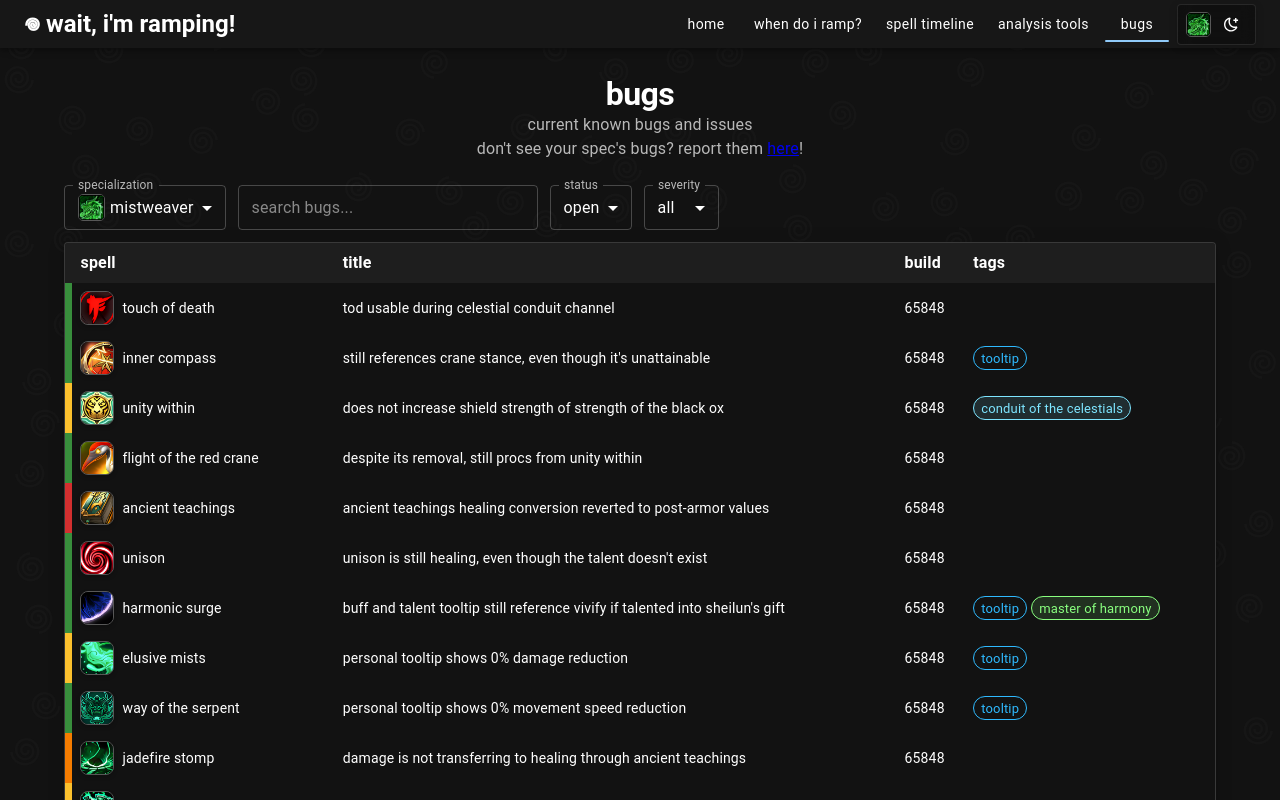
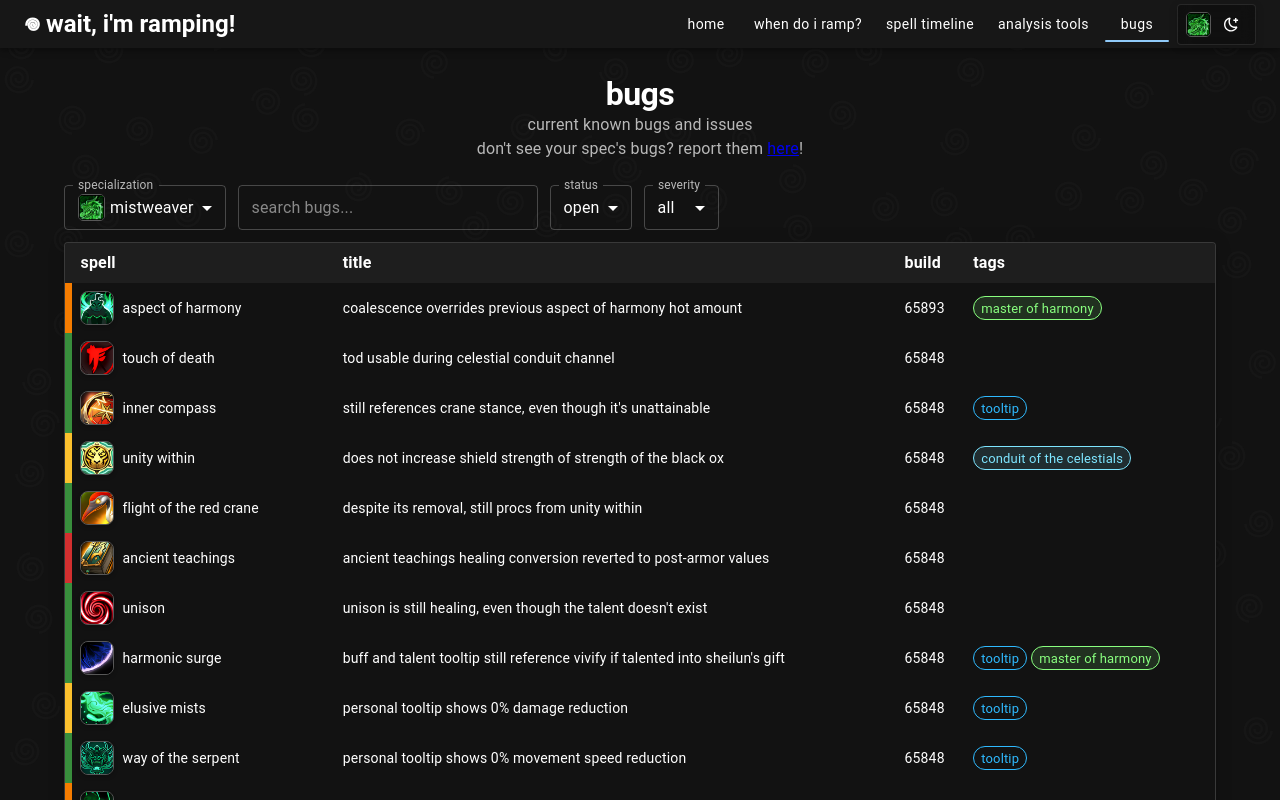
Before and after one commit to lolswirl/wait-im-ramping, a Next.js app: page /bugs in a window 1280 px wide. Shown: the top 800 px of the page. Built offline with nearby package versions, Linux system fonts and the light colour scheme; what @mui/material-nextjs would draw is missing.

Commit message:
new coalescence bug yay

```diff
--- a/src/data/specs/monk/mistweaver/bugs.ts
+++ b/src/data/specs/monk/mistweaver/bugs.ts
@@ -785,7 +785,15 @@ const BUGS: Bug[] = [
         description: "Crane Stance is unable to be procced since it came from Flight of the Red Crane, which is now only accessible via Unity Within but does not proc the Stance.",
         tags: [TAGS.TOOLTIP],
         lastBuildTested: "65848",
-    }
+    },
+    {
+        spell: TALENTS.ASPECT_OF_HARMONY,
+        severity: SEVERITY.HIGH,
+        title: "Coalescence overrides previous Aspect of Harmony HoT amount",
+        description: "If an existing Aspect of Harmony HoT is on a player (whether it be from AoH Withdraw or from Coalescence), and Vivify/Sheilun's Gift is casted on them, the incoming HoT value from Coalescence overrides the previous HoT amount instead of refreshing and adding the new amount on top of it. This causes the HoT to be signficantly diminished when dumping a large amount of Vitality into the HoT, then still casting Vivify/SG on the target.",
+        tags: [TAGS.MOH],
+        lastBuildTested: "65893",
+    },
 ];
 
 export default BUGS;
```
